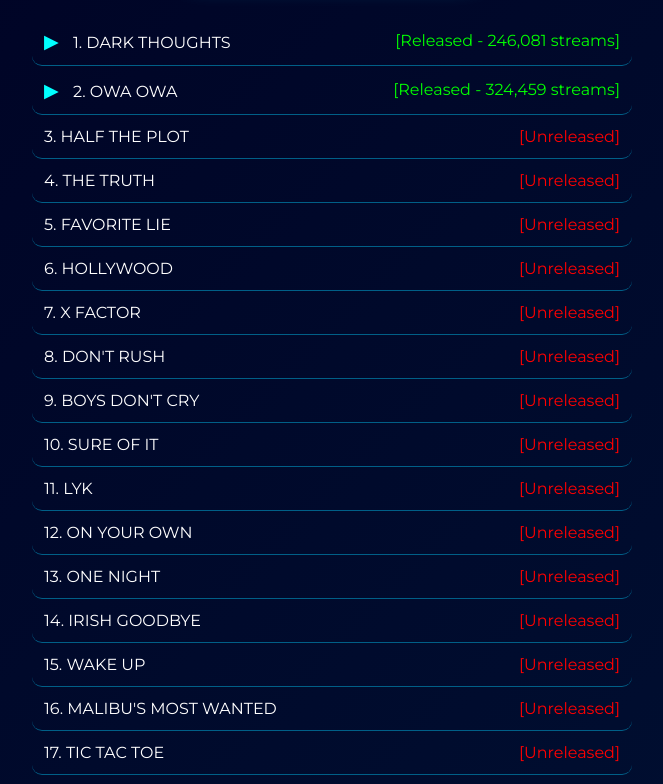
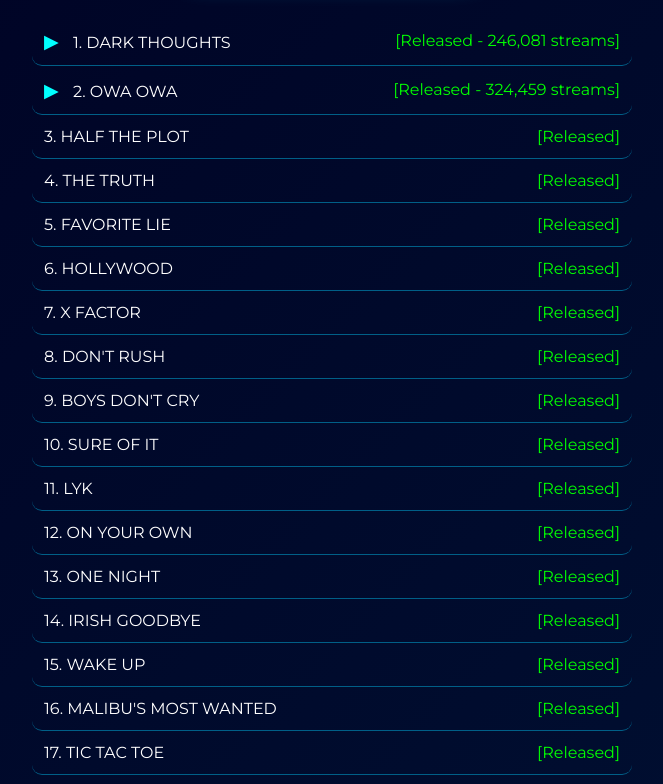
Before and after one commit to ItsYvesss/liltecca-dopamine, a plain HTML site: page index.html in a window 1280 px wide. Shown: the part 436-1220 px from the top of the page, without its empty margins (308-971 px from the left). Drawn offline with Linux system fonts and the light colour scheme.

Commit message:
Update index.html

```diff
--- a/index.html
+++ b/index.html
@@ -1,10 +1,10 @@
 <!DOCTYPE html>
 <html lang="en">
 <head>
-  <meta charset="UTF-8">
-  <meta name="viewport" content="width=device-width, initial-scale=1.0">
+  <meta charset="UTF-8" />
+  <meta name="viewport" content="width=device-width, initial-scale=1.0"/>
   <title>Lil Tecca - Dopamine</title>
-  <link href="https://fonts.googleapis.com/css2?family=Montserrat:wght@400;700&display=swap" rel="stylesheet">
+  <link href="https://fonts.googleapis.com/css2?family=Montserrat:wght@400;700&display=swap" rel="stylesheet"/>
   <style>
     body {
       font-family: 'Montserrat', sans-serif;
@@ -153,7 +153,7 @@
   <h2>Release Date: June 13, 2025</h2>
   <div id="countdown"></div>
   <div id="cover-container">
-    <img id="cover-img" src="https://i.ibb.co/BHqBzbJ7/f472b433758e5ad5895980ecaba83485-1000x1000x1.png" alt="Lil Tecca Dopamine Album Cover">
+    <img id="cover-img" src="https://i.ibb.co/BHqBzbJ7/f472b433758e5ad5895980ecaba83485-1000x1000x1.png" alt="Lil Tecca Dopamine Album Cover" />
     <button id="shuffle-btn" onclick="shuffleCover()">⇄</button>
   </div>
 
@@ -182,50 +182,50 @@
       </div>
       <span class="released">[Released - <span id="owaCount">0</span> streams]</span>
     </div>
-    <div class="track" onclick="alert('Lyrics coming soon!')">
-      <span>3. HALF THE PLOT</span><span class="unreleased">[Unreleased]</span>
+    <div class="track">
+      <span>3. HALF THE PLOT</span><span class="released">[Released]</span>
     </div>
-    <div class="track" onclick="alert('Lyrics coming soon!')">
-      <span>4. THE TRUTH</span><span class="unreleased">[Unreleased]</span>
+    <div class="track">
+      <span>4. THE TRUTH</span><span class="released">[Released]</span>
     </div>
-    <div class="track" onclick="alert('Lyrics coming soon!')">
-      <span>5. FAVORITE LIE</span><span class="unreleased">[Unreleased]</span>
+    <div class="track">
+      <span>5. FAVORITE LIE</span><span class="released">[Released]</span>
     </div>
-    <div class="track" onclick="alert('Lyrics coming soon!')">
-      <span>6. HOLLYWOOD</span><span class="unreleased">[Unreleased]</span>
+    <div class="track">
+      <span>6. HOLLYWOOD</span><span class="released">[Released]</span>
     </div>
-    <div class="track" onclick="alert('Lyrics coming soon!')">
-      <span>7. X FACTOR</span><span class="unreleased">[Unreleased]</span>
+    <div class="track">
+      <span>7. X FACTOR</span><span class="released">[Released]</span>
     </div>
-    <div class="track" onclick="alert('Lyrics coming soon!')">
-      <span>8. DON'T RUSH</span><span class="unreleased">[Unreleased]</span>
+    <div class="track">
+      <span>8. DON'T RUSH</span><span class="released">[Released]</span>
     </div>
-    <div class="track" onclick="alert('Lyrics coming soon!')">
-      <span>9. BOYS DON'T CRY</span><span class="unreleased">[Unreleased]</span>
+    <div class="track">
+      <span>9. BOYS DON'T CRY</span><span class="released">[Released]</span>
     </div>
-    <div class="track" onclick="alert('Lyrics coming soon!')">
-      <span>10. SURE OF IT</span><span class="unreleased">[Unreleased]</span>
+    <div class="track">
+      <span>10. SURE OF IT</span><span class="released">[Released]</span>
     </div>
-    <div class="track" onclick="alert('Lyrics coming soon!')">
-      <span>11. LYK</span><span class="unreleased">[Unreleased]</span>
+    <div class="track">
+      <span>11. LYK</span><span class="released">[Released]</span>
     </div>
-    <div class="track" onclick="alert('Lyrics coming soon!')">
-      <span>12. ON YOUR OWN</span><span class="unreleased">[Unreleased]</span>
+    <div class="track">
+      <span>12. ON YOUR OWN</span><span class="released">[Released]</span>
     </div>
-    <div class="track" onclick="alert('Lyrics coming soon!')">
-      <span>13. ONE NIGHT</span><span class="unreleased">[Unreleased]</span>
+    <div class="track">
+      <span>13. ONE NIGHT</span><span class="released">[Released]</span>
     </div>
-    <div class="track" onclick="alert('Lyrics coming soon!')">
-      <span>14. IRISH GOODBYE</span><span class="unreleased">[Unreleased]</span>
+    <div class="track">
+      <span>14. IRISH GOODBYE</span><span class="released">[Released]</span>
     </div>
-    <div class="track" onclick="alert('Lyrics coming soon!')">
-      <span>15. WAKE UP</span><span class="unreleased">[Unreleased]</span>
+    <div class="track">
+      <span>15. WAKE UP</span><span class="released">[Released]</span>
     </div>
-    <div class="track" onclick="alert('Lyrics coming soon!')">
-      <span>16. MALIBU'S MOST WANTED</span><span class="unreleased">[Unreleased]</span>
+    <div class="track">
+      <span>16. MALIBU'S MOST WANTED</span><span class="released">[Released]</span>
     </div>
-    <div class="track" onclick="alert('Lyrics coming soon!')">
-      <span>17. TIC TAC TOE</span><span class="unreleased">[Unreleased]</span>
+    <div class="track">
+      <span>17. TIC TAC TOE</span><span class="released">[Released]</span>
     </div>
   </div>
 
@@ -235,7 +235,7 @@
     <h2>DOPAMINE - ALBUM OF THE YEAR?</h2>
     <button onclick="voteYes()">YES</button>
     <button onclick="voteNo()">NO</button>
-    <div class="votes">PEOPLE VOTED<br>Yes: <span id="yesVotes">0</span> | No: <span id="noVotes">0</span></div>
+    <div class="votes">PEOPLE VOTED<br />Yes: <span id="yesVotes">0</span> | No: <span id="noVotes">0</span></div>
   </div>
 
   <script>
@@ -251,7 +251,7 @@
     ];
 
     function toggleStreamingOptions(track) {
-      event.stopPropagation(); // Prevent the track click from triggering
+      event.stopPropagation();
       const options = document.getElementById(track + "Options");
       options.classList.toggle("show-options");
     }
@@ -304,7 +304,6 @@
       }
     }, 1000);
 
-    // Close streaming options when clicking elsewhere
     document.addEventListener('click', function(event) {
       if (!event.target.closest('.streaming-options') && !event.target.classList.contains('play-btn')) {
         const allOptions = document.querySelectorAll('.streaming-options');
@@ -314,7 +313,6 @@
       }
     });
 
-    // Keep the expand track functionality
     document.getElementById("darkTrack").addEventListener('click', function(event) {
       if (!event.target.classList.contains('play-btn') && !event.target.closest('.streaming-options')) {
         expandTrack('dark');
```
